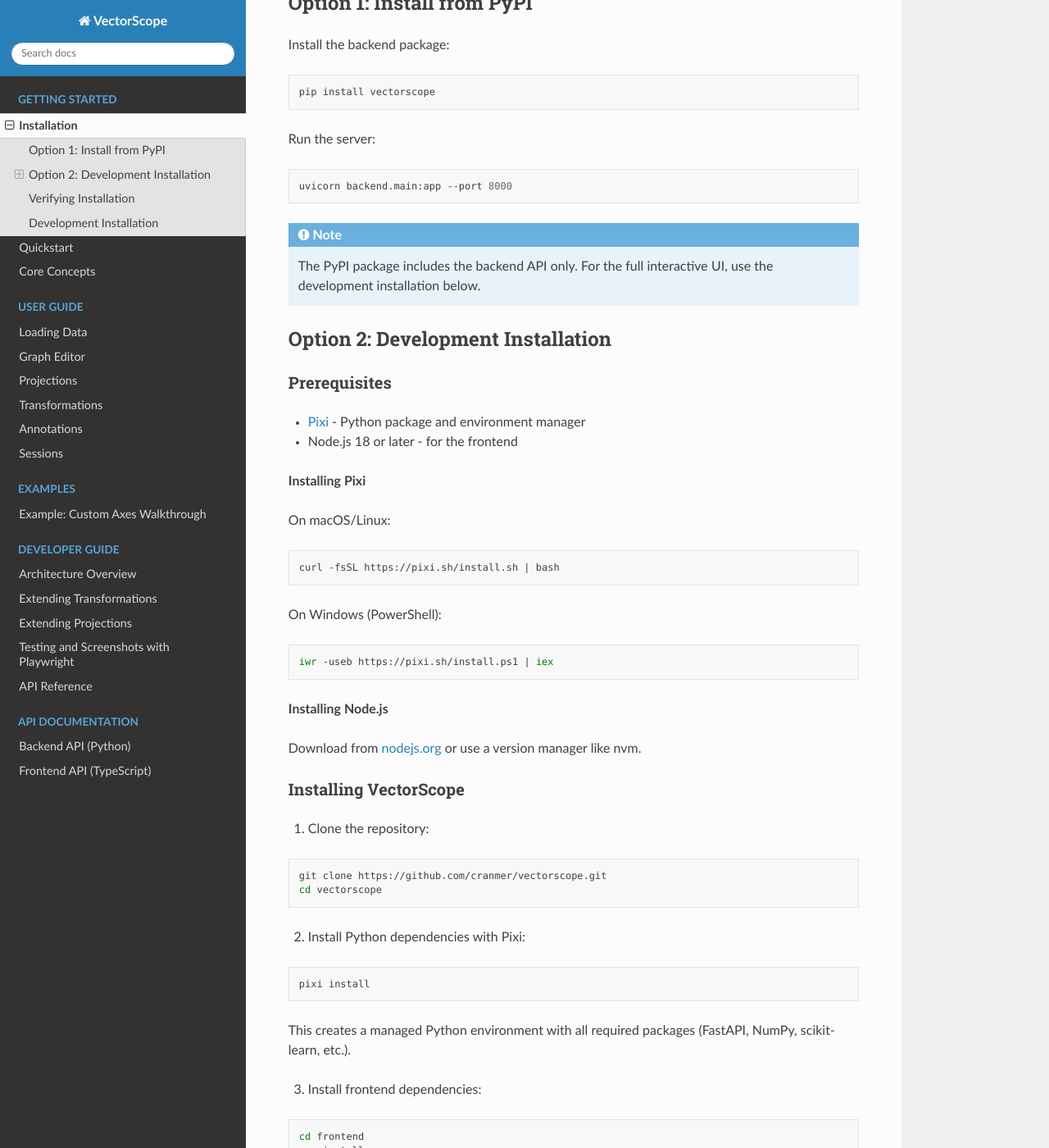
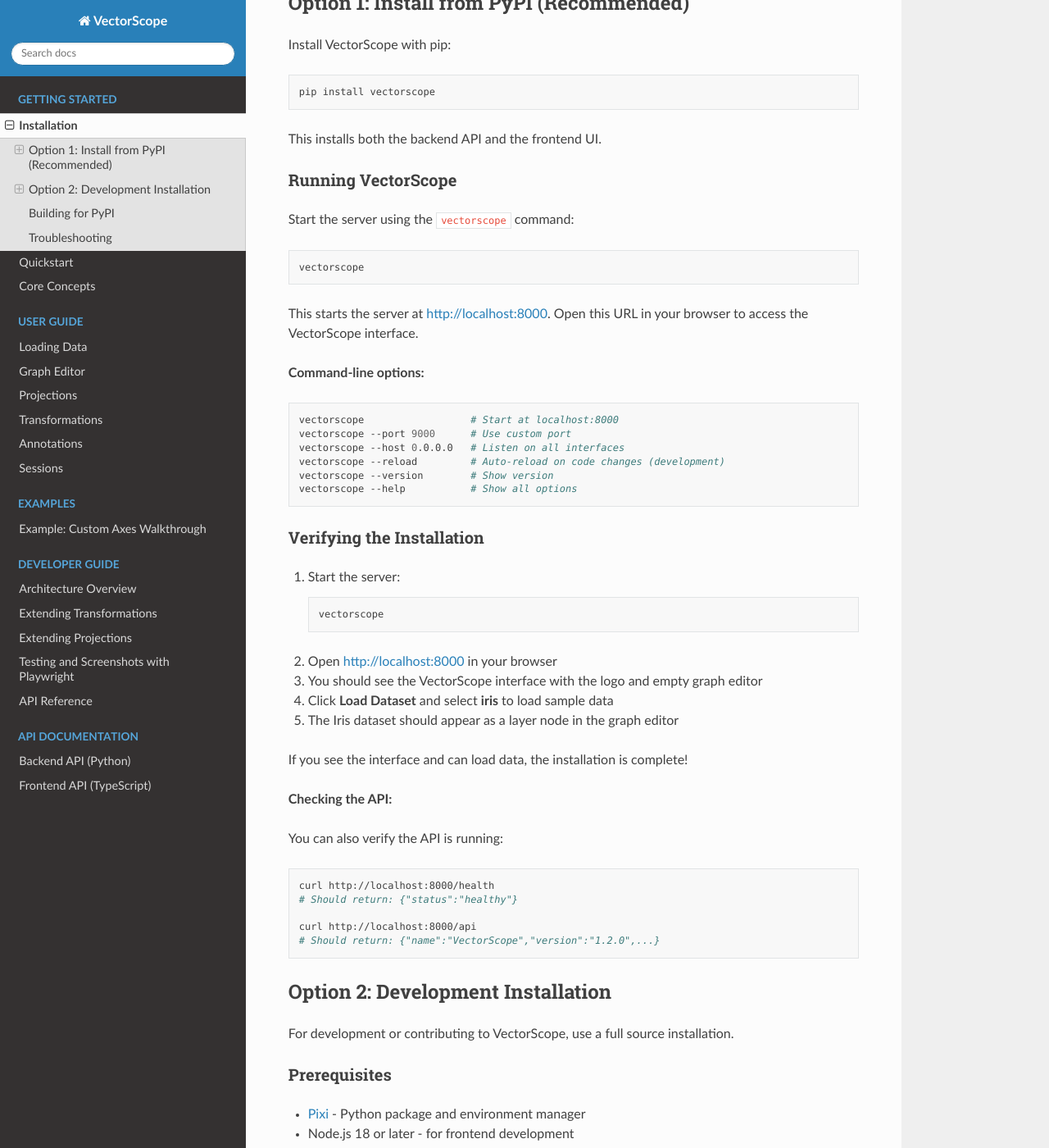
Before and after one commit to cranmer/vectorscope, a Sphinx documentation site: the page built from docs/installation.rst, in a window 1280 px wide and 1400 px high, scrolled down 293 px. Shown: the whole window at 82% size. Built offline with Sphinx 7.4.7 and the Read the Docs theme 3.1.0, drawn with Linux system fonts in a browser that asks for light colours; some of the changed text lies outside the part shown.

Commit message:
Update docs for pip installable frontend
- Rewrite installation.rst with pip install as recommended option
- Add verification steps for pip installation
- Document vectorscope CLI command and options
- Add troubleshooting section
- Update quickstart.rst to use vectorscope command
- Simplify development installation instructions

🤖 Generated with [Claude Code](https://claude.com/claude-code)

Co-Authored-By: Claude Opus 4.5 <noreply@anthropic.com>

```diff
--- a/docs/installation.rst
+++ b/docs/installation.rst
@@ -3,37 +3,84 @@ Installation
 
 There are two ways to install VectorScope:
 
-1. **PyPI install** - Install the backend package only (for API usage)
-2. **Development install** - Full installation with frontend UI
+1. **PyPI install** - Quick installation with full UI (recommended for users)
+2. **Development install** - For contributing or modifying VectorScope
 
-Option 1: Install from PyPI
----------------------------
+Option 1: Install from PyPI (Recommended)
+-----------------------------------------
 
-Install the backend package:
+Install VectorScope with pip:
 
 .. code-block:: bash
 
    pip install vectorscope
 
-Run the server:
+This installs both the backend API and the frontend UI.
+
+Running VectorScope
+^^^^^^^^^^^^^^^^^^^
+
+Start the server using the ``vectorscope`` command:
 
 .. code-block:: bash
 
-   uvicorn backend.main:app --port 8000
+   vectorscope
 
-.. note::
+This starts the server at http://localhost:8000. Open this URL in your browser
+to access the VectorScope interface.
 
-   The PyPI package includes the backend API only. For the full interactive UI,
-   use the development installation below.
+**Command-line options:**
+
+.. code-block:: bash
+
+   vectorscope                  # Start at localhost:8000
+   vectorscope --port 9000      # Use custom port
+   vectorscope --host 0.0.0.0   # Listen on all interfaces
+   vectorscope --reload         # Auto-reload on code changes (development)
+   vectorscope --version        # Show version
+   vectorscope --help           # Show all options
+
+Verifying the Installation
+^^^^^^^^^^^^^^^^^^^^^^^^^^
+
+1. Start the server:
+
+   .. code-block:: bash
+
+      vectorscope
+
+2. Open http://localhost:8000 in your browser
+
+3. You should see the VectorScope interface with the logo and empty graph editor
+
+4. Click **Load Dataset** and select **iris** to load sample data
+
+5. The Iris dataset should appear as a layer node in the graph editor
+
+If you see the interface and can load data, the installation is complete!
+
+**Checking the API:**
+
+You can also verify the API is running:
+
+.. code-block:: bash
+
+   curl http://localhost:8000/health
+   # Should return: {"status":"healthy"}
+
+   curl http://localhost:8000/api
+   # Should return: {"name":"VectorScope","version":"1.2.0",...}
 
 Option 2: Development Installation
 ----------------------------------
+
+For development or contributing to VectorScope, use a full source installation.
 
 Prerequisites
 ^^^^^^^^^^^^^
 
 * `Pixi <https://pixi.sh>`_ - Python package and environment manager
-* Node.js 18 or later - for the frontend
+* Node.js 18 or later - for frontend development
 
 **Installing Pixi**
 
@@ -53,58 +100,118 @@ On Windows (PowerShell):
 
 Download from `nodejs.org <https://nodejs.org>`_ or use a version manager like nvm.
 
-Installing VectorScope
+Installing from Source
 ^^^^^^^^^^^^^^^^^^^^^^
 
 1. Clone the repository:
 
-.. code-block:: bash
+   .. code-block:: bash
 
-   git clone https://github.com/cranmer/vectorscope.git
-   cd vectorscope
+      git clone https://github.com/cranmer/vectorscope.git
+      cd vectorscope
 
 2. Install Python dependencies with Pixi:
 
-.. code-block:: bash
+   .. code-block:: bash
 
-   pixi install
+      pixi install
 
-This creates a managed Python environment with all required packages (FastAPI, NumPy, scikit-learn, etc.).
+   This creates a managed Python environment with all required packages.
 
 3. Install frontend dependencies:
 
-.. code-block:: bash
+   .. code-block:: bash
 
-   cd frontend
-   npm install
-   cd ..
+      cd frontend
+      npm install
+      cd ..
 
-Verifying Installation
-----------------------
+Running in Development Mode
+^^^^^^^^^^^^^^^^^^^^^^^^^^^
 
-Test that everything is working:
+Development mode runs the backend and frontend separately, with hot-reloading:
 
 .. code-block:: bash
 
-   # Start the backend (in one terminal)
-   pixi run backend
+   # Terminal 1: Start the backend with auto-reload
+   pixi run uvicorn backend.main:app --reload --port 8000
 
-   # Start the frontend (in another terminal)
+   # Terminal 2: Start the frontend dev server
    cd frontend && npm run dev
 
-Open http://localhost:5173 in your browser. You should see the VectorScope interface.
+Open http://localhost:5173 in your browser. The frontend dev server proxies
+API requests to the backend automatically.
 
-Development Installation
-------------------------
-
-For development, you may also want to install:
-
-* Sphinx (for documentation)
-* pytest (for testing)
-
-These are included in the Pixi environment:
+Running Tests
+^^^^^^^^^^^^^
 
 .. code-block:: bash
 
-   pixi run test-backend  # Run backend tests
-   cd docs && make html   # Build documentation
+   # Run backend tests
+   pixi run pytest backend/tests
+
+   # Run with coverage
+   pixi run pytest backend/tests --cov=backend
+
+Building Documentation
+^^^^^^^^^^^^^^^^^^^^^^
+
+.. code-block:: bash
+
+   pixi run sphinx-build -b html docs docs/_build/html
+
+The documentation will be in ``docs/_build/html/``.
+
+Building for PyPI
+-----------------
+
+To build a release package:
+
+.. code-block:: bash
+
+   # Build frontend and create wheel
+   ./scripts/build_package.sh
+
+   # The wheel will be in dist/
+   ls dist/*.whl
+
+   # Upload to PyPI (requires twine and PyPI credentials)
+   twine upload dist/*.whl
+
+Troubleshooting
+---------------
+
+**Port already in use:**
+
+.. code-block:: bash
+
+   # Find what's using the port
+   lsof -i :8000
+
+   # Use a different port
+   vectorscope --port 8001
+
+**Frontend not loading:**
+
+If you see JSON instead of the UI at http://localhost:8000, the frontend
+assets may not be installed correctly. Try reinstalling:
+
+.. code-block:: bash
+
+   pip uninstall vectorscope
+   pip install vectorscope
+
+**Import errors:**
+
+Make sure you have Python 3.10 or later:
+
+.. code-block:: bash
+
+   python --version
+   # Should be 3.10.x or higher
+
+**Missing dependencies:**
+
+.. code-block:: bash
+
+   pip install vectorscope[dev]  # Install with dev dependencies
```
Also changed, not shown: docs/quickstart.rst (+19 -23 lines).
